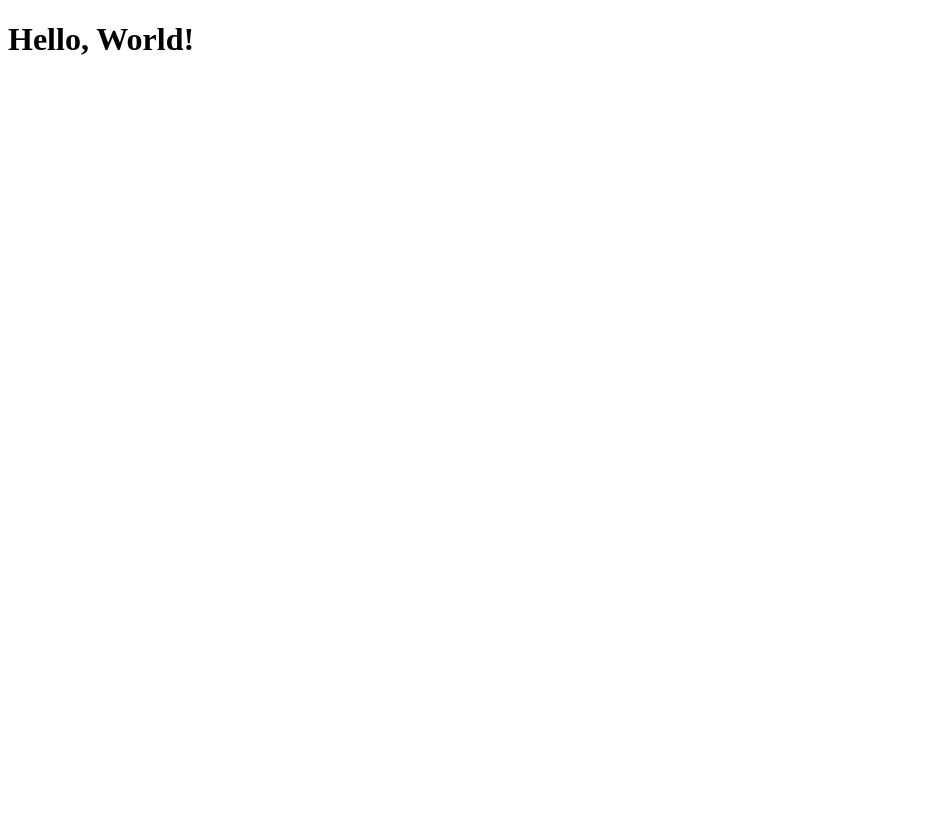
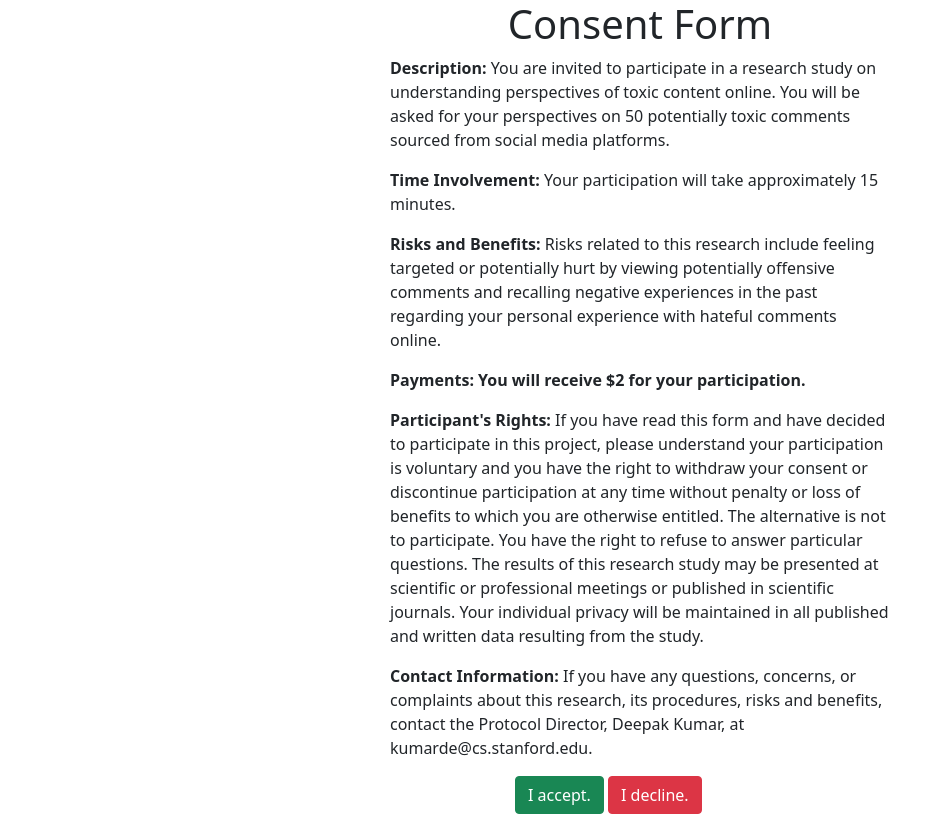
Before and after one commit to kumarde/manual_coding_webapp, a Flask app: page / in a window 1280 px wide. Before the commit the part shown is almost empty. Shown: the whole page, without its empty margins (0-943 px from the left). Before the commit the page ends 55 px from the top, so only its background shows below. Run offline with Flask 2, Linux system fonts and the light colour scheme.

Commit message:
Update coding exercise

```diff
--- a/main.py
+++ b/main.py
@@ -1,6 +1,7 @@
-from flask import Flask, g, render_template, request
+from flask import Flask, g, render_template, request, make_response, redirect
 import sqlite3
 import json
+from uuid import uuid4
 
 app = Flask(__name__)
 
@@ -31,12 +32,44 @@ def close_connection(exception):
     if db is not None:
         db.close()
 
+def check_cookie():
+    name = request.cookies.get("userID")
+    if name == None:
+        return False
+    else:
+        return True
+
 def init():
     pass
 
 @app.route("/")
 def hello():
-    return render_template('index.html')
+    # Check if cookie is set
+    name = request.cookies.get("userID")
+    # Set cookie
+    uuid = uuid4()
+    resp = make_response(render_template('index.html'))
+    resp.set_cookie('userID', str(uuid))
+    return resp
+
+@app.route("/thank")
+def thank_you():
+    return render_template("thank_you.html")
+
+@app.route("/consent-yes", methods=["GET", "POST"])
+def consent_yes():
+    if check_cookie():
+        print("yes!")
+    else:
+        redirect("/", code=301)
+
+@app.route("/consent-no", methods=["GET", "POST"])
+def consent_no():
+    print("hello")
+    if check_cookie():
+        return "authenticated"
+    else:
+        return redirect("/", code=301)
 
 @app.route("/<username>", methods=["GET" , "POST"])
 def process(username):
@@ -55,3 +88,7 @@ def process(username):
         answer = 1 if postData['answer'] == "Yes" else 0
         update_db('UPDATE ' + username + ' SET isVerified = ?, answer = ? WHERE id = ?', args=(1, answer, tweetID))
         return 'done'
+
+if __name__ == "__main__":
+    app.jinja_env.auto_reload = True
+    app.run()
--- a/sql/create.sql
+++ b/sql/create.sql
@@ -1,15 +1,10 @@
-CREATE TABLE IF NOT EXISTS zzma(
+CREATE TABLE IF NOT EXISTS responses(
     id integer PRIMARY KEY,
-    tweet text NOT NULL,
-    label text NOT NULL,
-    isVerified integer NOT NULL,
-    answer integer NOT NULL
-);
-
-CREATE TABLE IF NOT EXISTS kumarde(
-    id integer PRIMARY KEY,
-    tweet text NOT NULL,
-    label text NOT NULL,
-    isVerified integer NOT NULL,
-    answer integer NOT NULL
-);
+    comment_id text NOT NULL,
+    body text NOT NULL,
+    tweet_id text NOT NULL,
+    mturk_id text NOT NULL,
+    toxic_rating integer NOT NULL,
+    see_online integer NOT NULL,
+    remove_online NOT NULL
+)
--- a/static/index.css
+++ b/static/index.css
@@ -6,3 +6,17 @@
   text-align: center;
   min-height: 100vh;
 }
+
+.consent {
+    margin: auto;
+    width: 500px;
+}
+
+.consent-header {
+    text-align: center;
+}
+
+.buttons {
+    margin: auto;
+    width: 50%;
+}
--- a/templates/index.html
+++ b/templates/index.html
@@ -1,9 +1,44 @@
 <!DOCTYPE html>
 <html>
     <head>
-        <title> Index </title>
+        <title> Consent Form </title>
+        <link href="https://cdn.jsdelivr.net/npm/bootstrap@5.1.0/dist/css/bootstrap.min.css" rel="stylesheet" integrity="sha384-KyZXEAg3QhqLMpG8r+8fhAXLRk2vvoC2f3B09zVXn8CA5QIVfZOJ3BCsw2P0p/We" crossorigin="anonymous">
+        <link rel="stylesheet" href="{{url_for('static', filename='index.css')}}"/>
+        <script src="https://code.jquery.com/jquery-3.6.0.min.js" integrity="sha256-/xUj+3OJU5yExlq6GSYGSHk7tPXikynS7ogEvDej/m4=" crossorigin="anonymous"></script>
     </head>
     <body>
-        <h1> Hello, World! </h1>
+        <div class="consent">
+            <h1 class="consent-header"> Consent Form </h1>
+            <p> <b> Description: </b> You are invited to participate in a research study on understanding
+                perspectives of toxic content online. You will be asked for your
+                perspectives on 50 potentially toxic comments sourced from social
+                media platforms.</p>
+
+            <p> <b> Time Involvement: </b> Your participation will take approximately 15 minutes. </p>
+            <p> <b> Risks and Benefits: </b> Risks related to this research include feeling targeted or potentially hurt by viewing potentially offensive comments and recalling negative experiences in the past regarding your personal experience with hateful comments online. </p>
+            <p> <b> Payments: You will receive $2 for your participation. </b> </p>
+            <p> <b> Participant's Rights: </b> If you have read this form and have decided to participate in this project, please understand your participation is voluntary and you have the right to withdraw your consent or discontinue participation at any time without penalty or loss of benefits to which you are otherwise entitled.  The alternative is not to participate.  You have the right to refuse to answer particular questions.  The results of this research study may be presented at scientific or professional meetings or published in scientific journals.  Your individual privacy will be maintained in all published and written data resulting from the study.</p>
+            <p> <b> Contact Information: </b> If you have any questions, concerns, or complaints about this research, its procedures, risks and benefits, contact the Protocol Director, Deepak Kumar, at kumarde@cs.stanford.edu.</p>
+            <div class="buttons mx-auto">
+                <button type="button" class="consent-button-yes btn btn-success">I accept.</button>
+                <button type="button" class="consent-button-no btn btn-danger">I decline.</button>
+            </div>
+        </div>
+        <script>
+            $(document).ready(function(){
+                $(".consent-button-yes").click(function(){
+                    data = {}
+                    $.post("/consent-yes", function(data){});
+                });
+                $(".consent-button-no").click(function(){
+                    console.log("Hello2");
+                    $.post("/consent-no", function(data){
+                        if (data == "authenticated") {
+                            window.location.href = "/thank"
+                        }
+                    });
+                });
+            });
+        </script>
     </body>
 </html>
```
Also changed, not shown: templates/thank_you.html (added, +12 -0 lines), sql/harrasment-labels.db (added), 1 other file.
